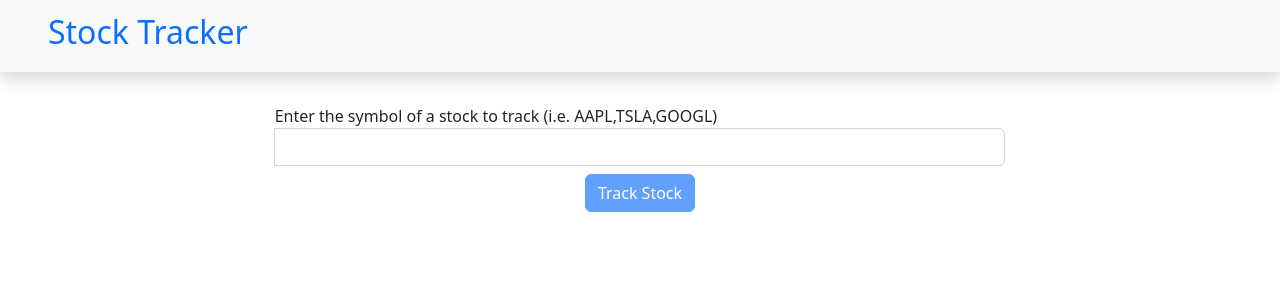
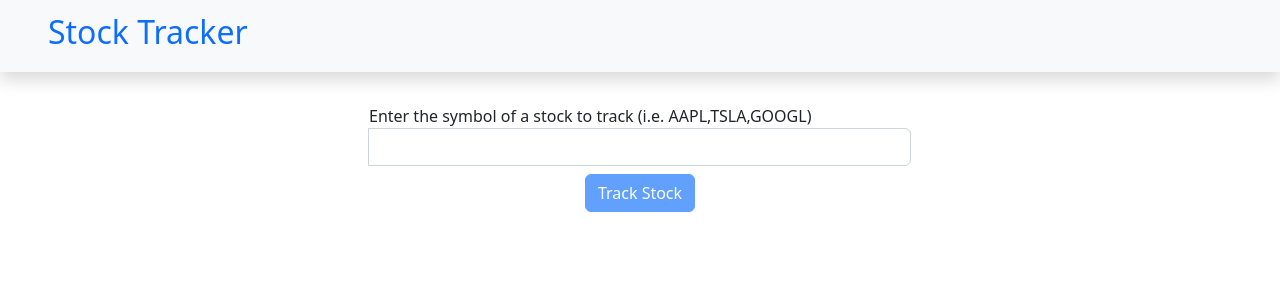
Before and after one commit to spedicatol/prova, an Angular app: page /stocks.io/ in a window 1280 px wide. Shown: the top 300 px of the page. Built offline with nearby package versions, Linux system fonts and the light colour scheme.

Commit message:
fix regex

```diff
--- a/src/app/component/search-stock/search-stock.component.html
+++ b/src/app/component/search-stock/search-stock.component.html
@@ -1,5 +1,5 @@
 <div class="row">
-    <div class="offset-md-2 col-md-8 col-12">
+    <div class="offset-sm-2 col-sm-8 offset-md-3 col-md-6 col-12">
         <form (ngSubmit)="searchBySymbol()" [formGroup]="stockForm">
             <div class="input-group">
                 <label for="exampleStockSymbol" class="w-100">Enter the symbol of a stock to track (i.e. AAPL,TSLA,GOOGL)</label>
--- a/src/app/component/search-stock/search-stock.component.ts
+++ b/src/app/component/search-stock/search-stock.component.ts
@@ -25,7 +25,7 @@ export class SearchStockComponent implements OnInit {
 
 
   searchBySymbol() {
-    let stockSymbol = this.stockForm.controls['symbol'].value.toUpperCase();
+    let stockSymbol = this.stockForm.controls['symbol'].value.toUpperCase().trim();
 
     //check if stock is already in local storage
     let isStored = this.utility.stockIsAlreadyStored(stockSymbol);
```
Also changed, not shown: 3 other files (tests, documents, lock files or other folders).
